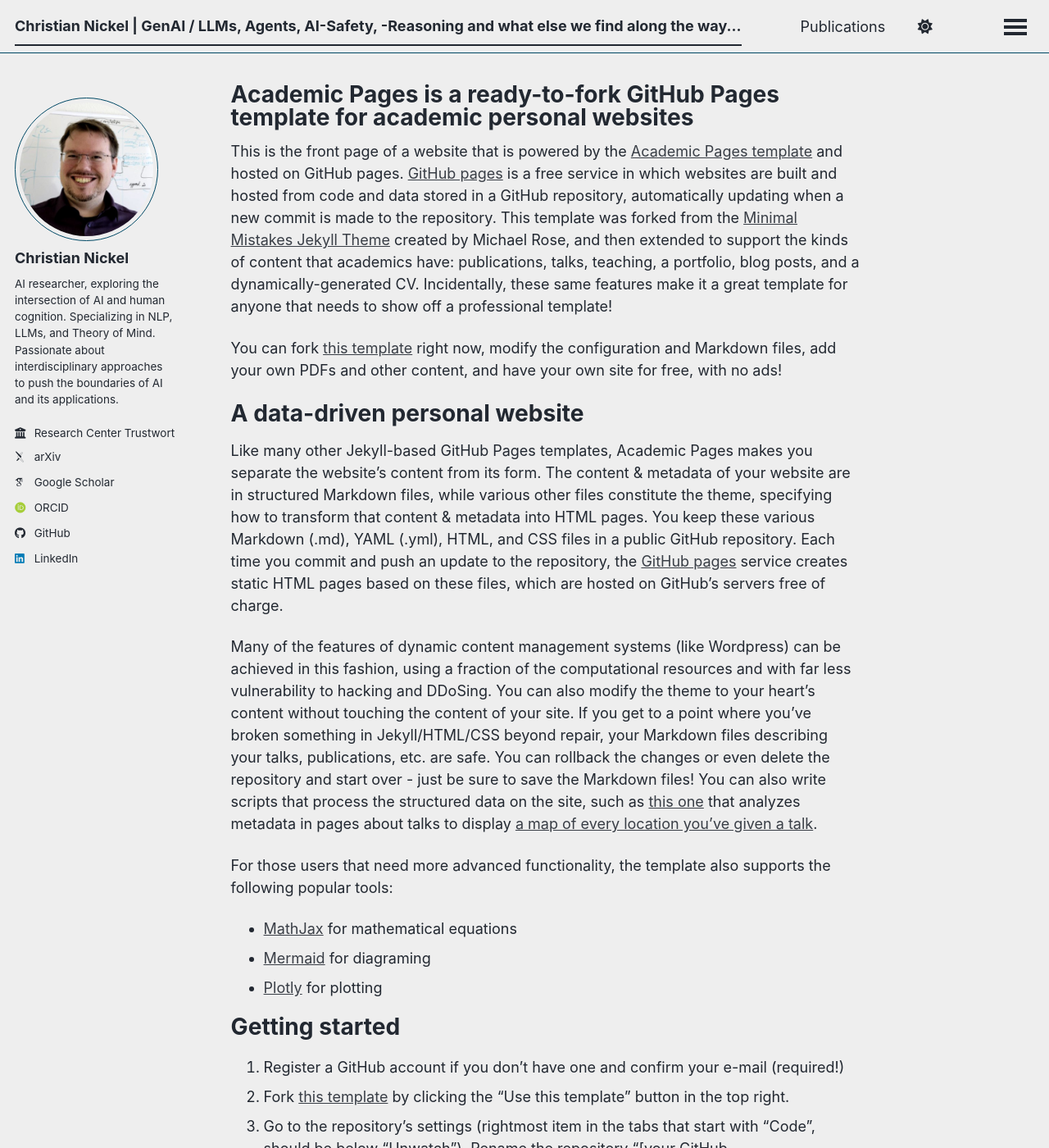
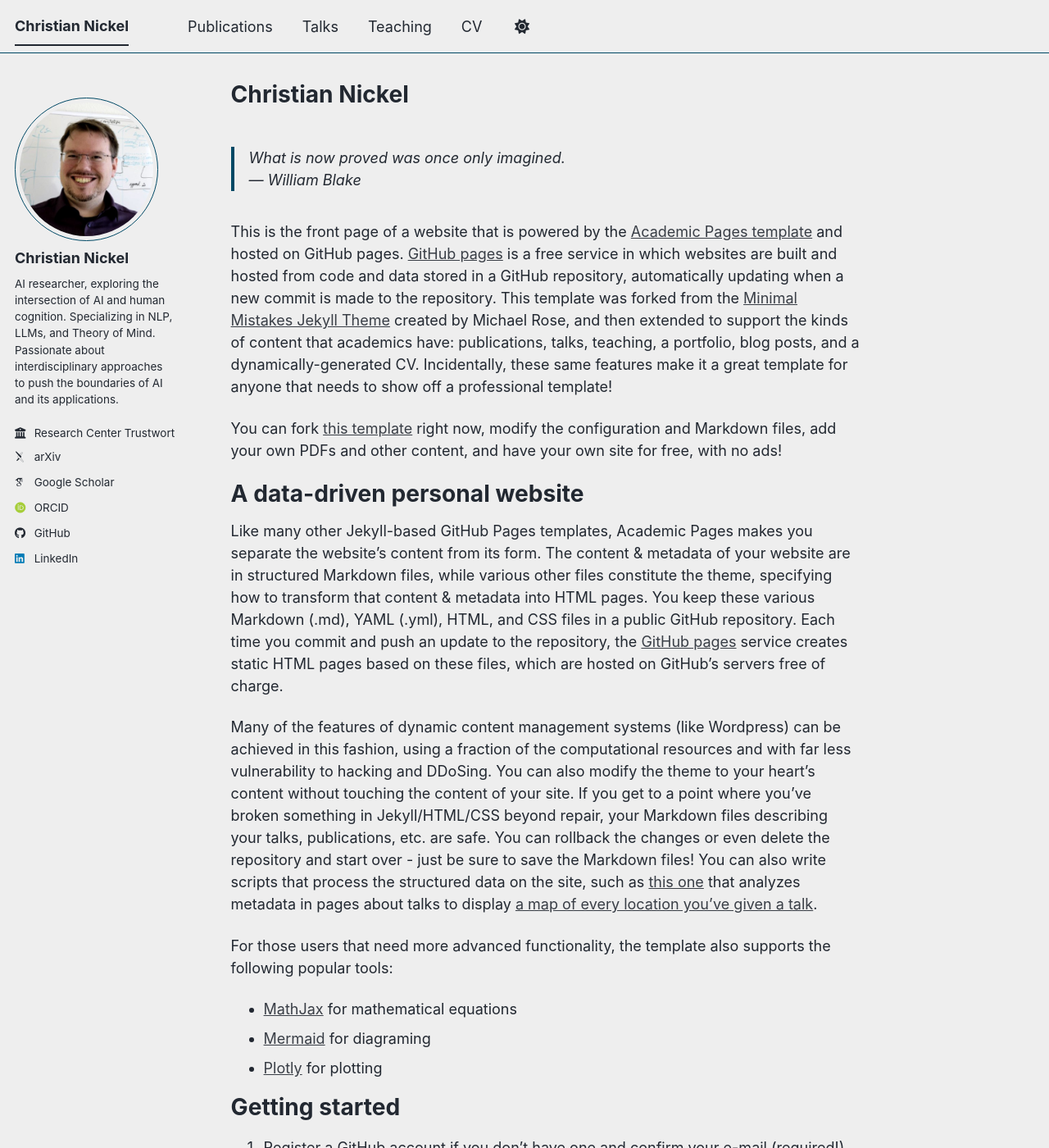
Before and after one commit to christianchrispost/christianchrispost.github.io, a Jekyll site: the page built from _pages/about.md, in a window 1280 px wide and 1400 px high. Shown: the whole window at 82% size. Built offline with Jekyll 4.4.1, drawn with Linux system fonts in a browser that asks for light colours; some web fonts are replaced; a script bundle is joined from its source files by our own code; library files that are not in the unit come from our copies; some of the changed text lies outside the part shown.

Commit message:
Minor changes to the website

```diff
--- a/_config.yml
+++ b/_config.yml
@@ -9,8 +9,15 @@
 # Basic Site Settings
 locale                   : "en-US"
 site_theme               : "air" # The available themes options are "default", "air", "sunrise", "mint", "dirt" and "contrast"
-title                    : "Christian Nickel | GenAI / LLMs, Agents, AI-Safety, -Reasoning and what else we find along the way... "
+title                    : "Christian Nickel"
 title_separator          : "-"
+tagline                  : "Sic Luceat Lux"  # Short motto for header (Matthew 5:16, Vulgate)
+# Quote for homepage blockquote
+quote_blockquote         : "What is now proved was once only imagined."
+quote_blockquote_source  : "William Blake"
+# Quote for footer
+quote_footer             : "Sic Luceat Lux"
+quote_footer_source      : "Matthew 5:16 (Vulgate)"
 name                     : &name "Christian Nickel"
 description              : &description "AI researcher, exploring the intersection of AI and human cognition. Specializing in NLP, LLMs, and Theory of Mind. Passionate about interdisciplinary approaches to push the boundaries of AI and its applications."   # Update this with a general description of your site, this is the default if not overridden by a page
 url                      : https://christianchrispost.github.io/ # The base hostname & protocol for your site e.g. "https://[your GitHub username].github.io",
--- a/_includes/footer.html
+++ b/_includes/footer.html
@@ -19,6 +19,13 @@
 </div>
 {% endif %}
 
+{% if site.quote_footer %}
+<blockquote class="page__footer-quote">
+  <p><em>{{ site.quote_footer }}</em></p>
+  <footer>— {{ site.quote_footer_source }}</footer>
+</blockquote>
+{% endif %}
+
 <div class="page__footer-copyright">
   &copy; {{ site.time | date: '%Y' }} {{ site.name | default: site.title }}, {{ site.data.ui-text[site.locale].powered_by | default: "Powered by" }} <a href="https://jekyllrb.com" rel="nofollow">Jekyll</a> &amp; <a href="https://github.com/academicpages/academicpages.github.io">AcademicPages</a>, a fork of <a href="https://mademistakes.com/work/minimal-mistakes-jekyll-theme/" rel="nofollow">Minimal Mistakes</a>.<br />
   Site last updated {{ "now" | date: '%Y-%m-%d' }}
--- a/_pages/about.md
+++ b/_pages/about.md
@@ -1,11 +1,16 @@
 ---
 permalink: /
-title: "Academic Pages is a ready-to-fork GitHub Pages template for academic personal websites"
+title: "Christian Nickel"
 author_profile: true
 redirect_from:
   - /about/
   - /about.html
 ---
+
+{% if site.quote_blockquote %}
+> *{{ site.quote_blockquote }}*
+> — {{ site.quote_blockquote_source }}
+{% endif %}
 
 This is the front page of a website that is powered by the [Academic Pages template](https://github.com/academicpages/academicpages.github.io) and hosted on GitHub pages. [GitHub pages](https://pages.github.com) is a free service in which websites are built and hosted from code and data stored in a GitHub repository, automatically updating when a new commit is made to the repository. This template was forked from the [Minimal Mistakes Jekyll Theme](https://mmistakes.github.io/minimal-mistakes/) created by Michael Rose, and then extended to support the kinds of content that academics have: publications, talks, teaching, a portfolio, blog posts, and a dynamically-generated CV. Incidentally, these same features make it a great template for anyone that needs to show off a professional template!
 
--- a/_sass/layout/_footer.scss
+++ b/_sass/layout/_footer.scss
@@ -57,6 +57,24 @@
   }
 }
 
+.page__footer-quote {
+  text-align: center;
+  font-size: $type-size-6;
+  margin: 0.5em 0 1em;
+  padding: 0;
+  border: none;
+
+  p {
+    margin: 0;
+  }
+
+  footer {
+    margin-top: 0.25em;
+    font-size: 0.9em;
+    opacity: 0.9;
+  }
+}
+
 .page__footer-copyright {
   font-family: $global-font-family;
   font-size: $type-size-7;
```
Also changed, not shown: 1 other file.
